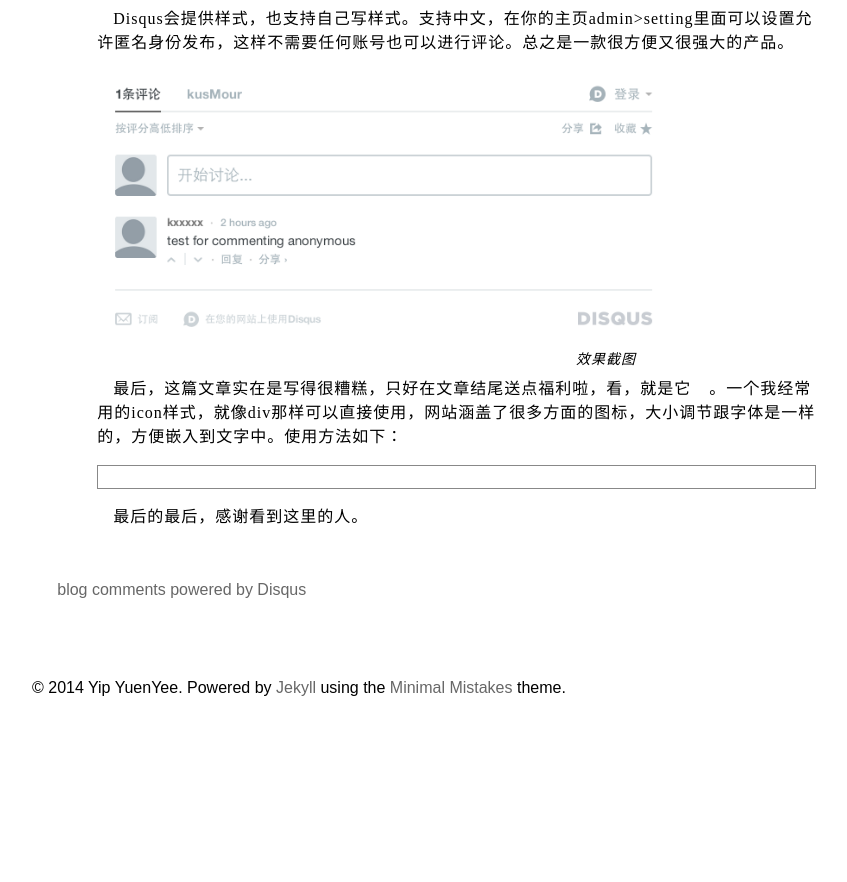
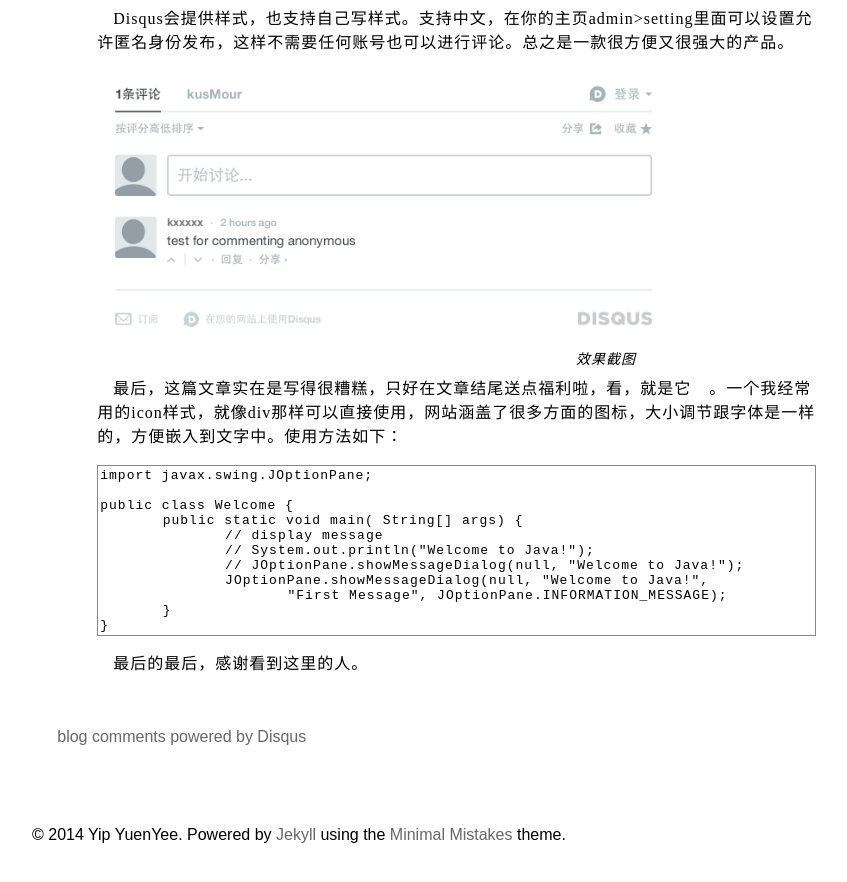
Before and after one commit to kusmour/blog_jekyll, a Jekyll site: the page built from _posts/2014-08-16-dajianboke.html, in a window 1280 px wide and 900 px high, scrolled down 1947 px. Shown: the top 882 px of the window, without its empty margins (292-1139 px from the left). Built offline with Jekyll 4.4.1, drawn with Linux system fonts in a browser that asks for light colours; some web fonts are replaced; comment, search, counter and statistics services are not loaded; before the commit the page ends 2700 px from its top, so only the background shows below that.

Commit message:
new post with code

```diff
--- a/_layouts/article.html
+++ b/_layouts/article.html
@@ -12,8 +12,6 @@
 
 		<link href="{{site.baseurl}}/style/homepage.css" type="text/css" rel="stylesheet" />
 		<link href="{{site.baseurl}}/style/article_page.css" type="text/css" rel="stylesheet" />
-		<!-- google-code-prettify -->
-		<link href="{{site.baseurl}}/js/google-code-prettify/prettify.css" type="text/css" rel="stylesheet" />
 		<link rel="stylesheet" href="{{site.baseurl}}/style/font-awesome/css/font-awesome.min.css">
 
 		<!-- link to your script file here -->
@@ -22,6 +20,7 @@
 
 		<!-- Google Code Prettify -->
 		<script src="{{site.baseurl}}/js/google-code-prettify/prettify.js"></script>
+		<link href="{{site.baseurl}}/js/google-code-prettify/prettify.css" type="text/css" rel="stylesheet" />
 		<script src="https://google-code-prettify.googlecode.com/svn/loader/run_prettify.js"></script>
 
 	</head>
--- a/_posts/2014-08-16-dajianboke.html
+++ b/_posts/2014-08-16-dajianboke.html
@@ -72,7 +72,17 @@
 <p>最后，这篇文章实在是写得很糟糕，只好在文章结尾送点福利啦，看，就是它 <i class="fa-gift"></i>。一个我经常用的icon样式，就像div那样可以直接使用，网站涵盖了很多方面的图标，大小调节跟字体是一样的，方便嵌入到文字中。使用方法如下：</p>
 
 <pre class="prettyprint lang-html">
-	<i class="fa-gift"></i>
+import javax.swing.JOptionPane;
+
+public class Welcome {
+	public static void main( String[] args) {
+		// display message
+		// System.out.println("Welcome to Java!");
+		// JOptionPane.showMessageDialog(null, "Welcome to Java!");
+		JOptionPane.showMessageDialog(null, "Welcome to Java!",
+			"First Message", JOptionPane.INFORMATION_MESSAGE);
+	}
+}
 </pre>
 
 <p>最后的最后，感谢看到这里的人。</p>
```
